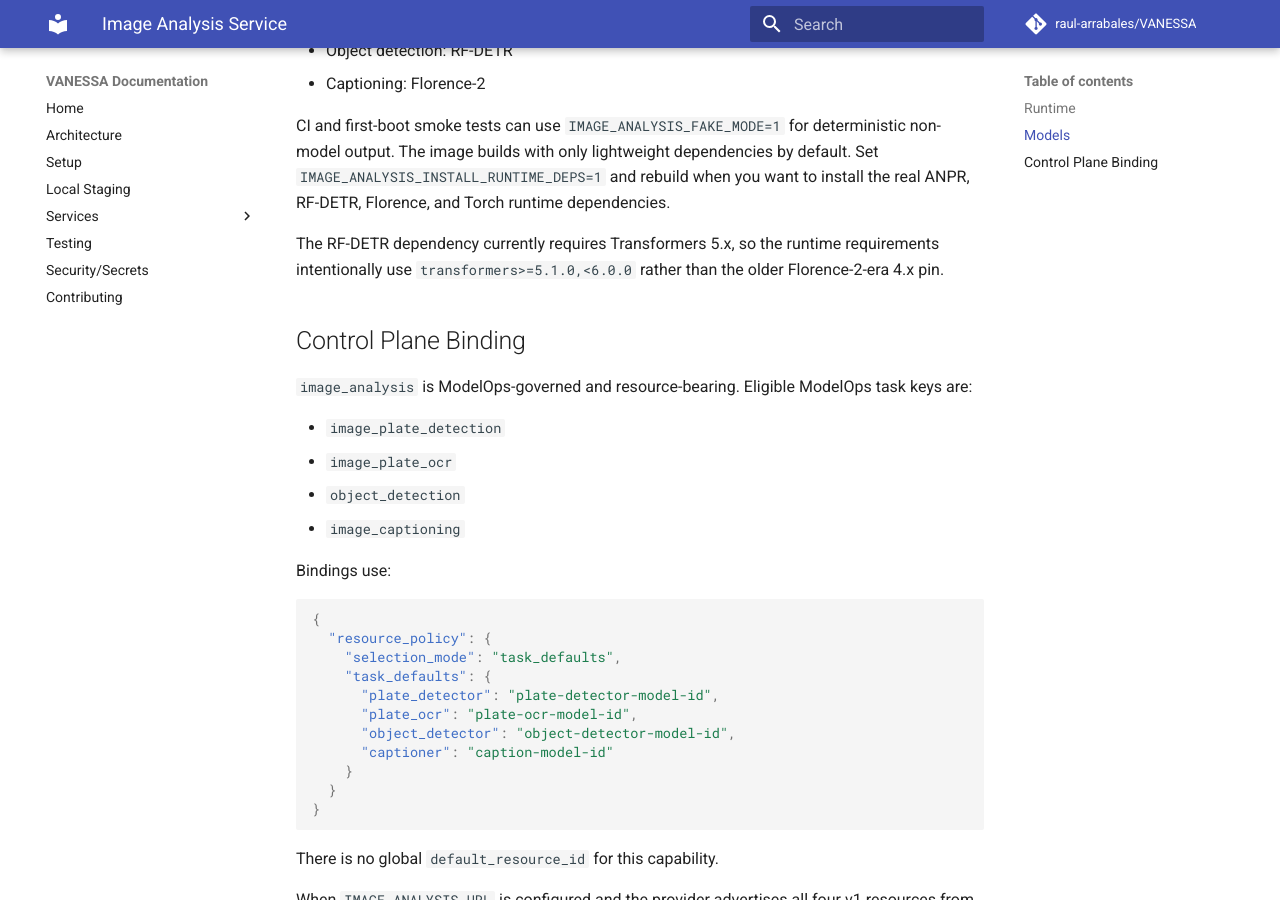
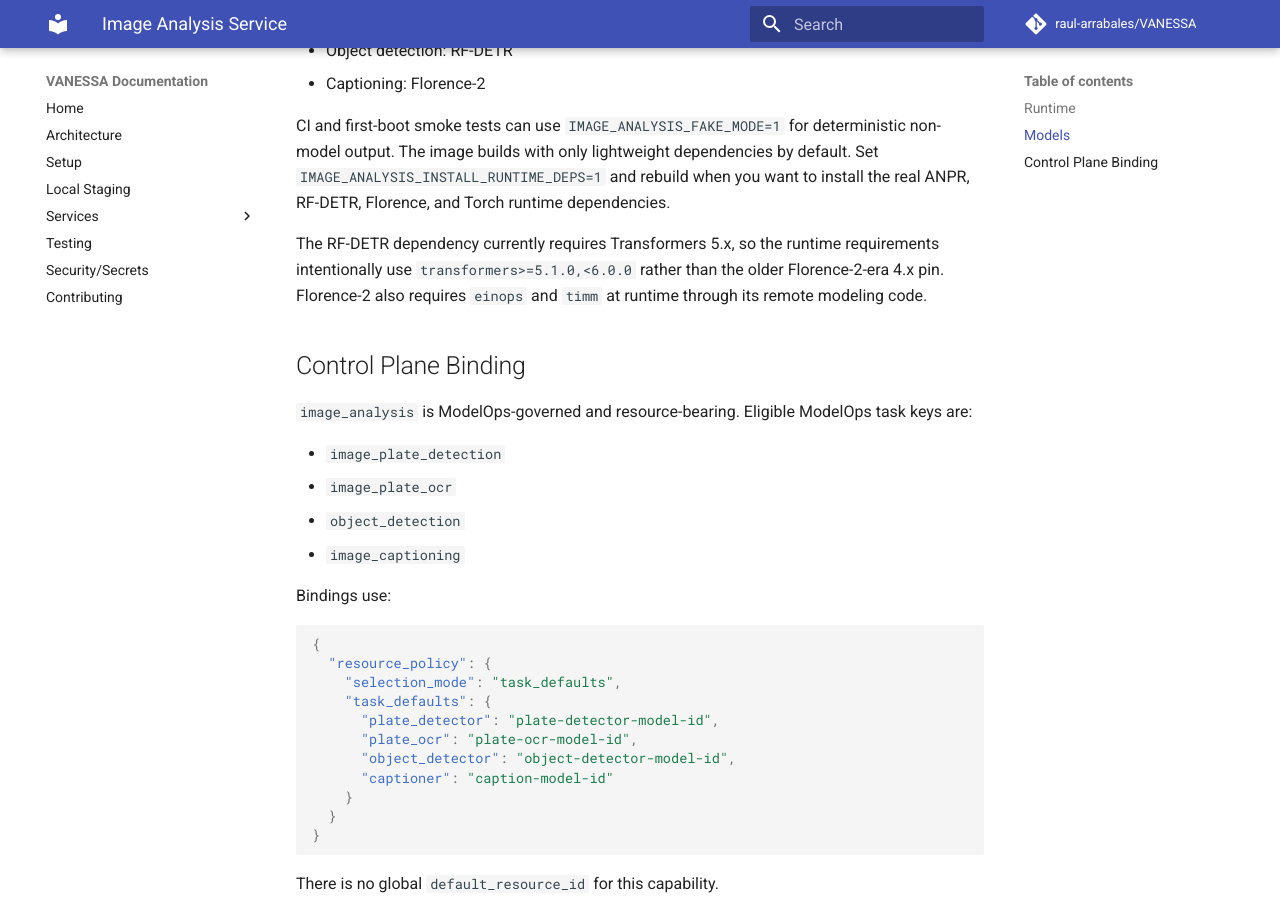
Before and after one commit to raul-arrabales/VANESSA, an MkDocs documentation site: the page built from docs/services/image-analysis.md, in a window 1280 px wide and 900 px high, scrolled down 954 px. Built offline with MkDocs 1.6.1 and Material for MkDocs 9.7.7, drawn with Linux system fonts in a browser that asks for light colours; comment, search, counter and statistics services are not loaded.

Commit message:
fixed reqs for image_analysis

```diff
--- a/docs/services/image-analysis.md
+++ b/docs/services/image-analysis.md
@@ -32,6 +32,7 @@ V1 defaults are local open-source models:
 CI and first-boot smoke tests can use `IMAGE_ANALYSIS_FAKE_MODE=1` for deterministic non-model output. The image builds with only lightweight dependencies by default. Set `IMAGE_ANALYSIS_INSTALL_RUNTIME_DEPS=1` and rebuild when you want to install the real ANPR, RF-DETR, Florence, and Torch runtime dependencies.
 
 The RF-DETR dependency currently requires Transformers 5.x, so the runtime requirements intentionally use `transformers>=5.1.0,<6.0.0` rather than the older Florence-2-era 4.x pin.
+Florence-2 also requires `einops` and `timm` at runtime through its remote modeling code.
 
 ## Control Plane Binding
 
```
Also changed, not shown: 1 other file.
